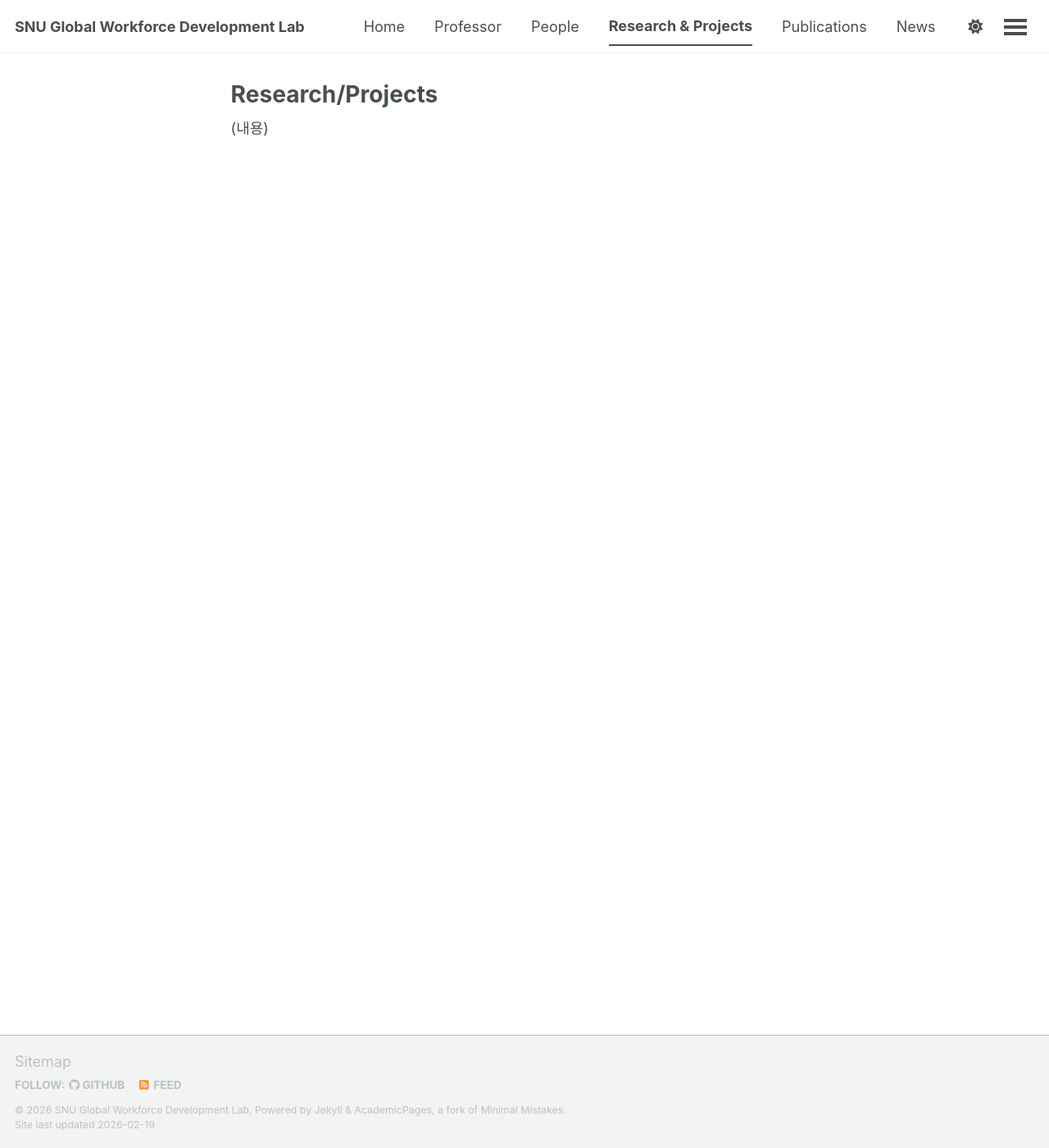
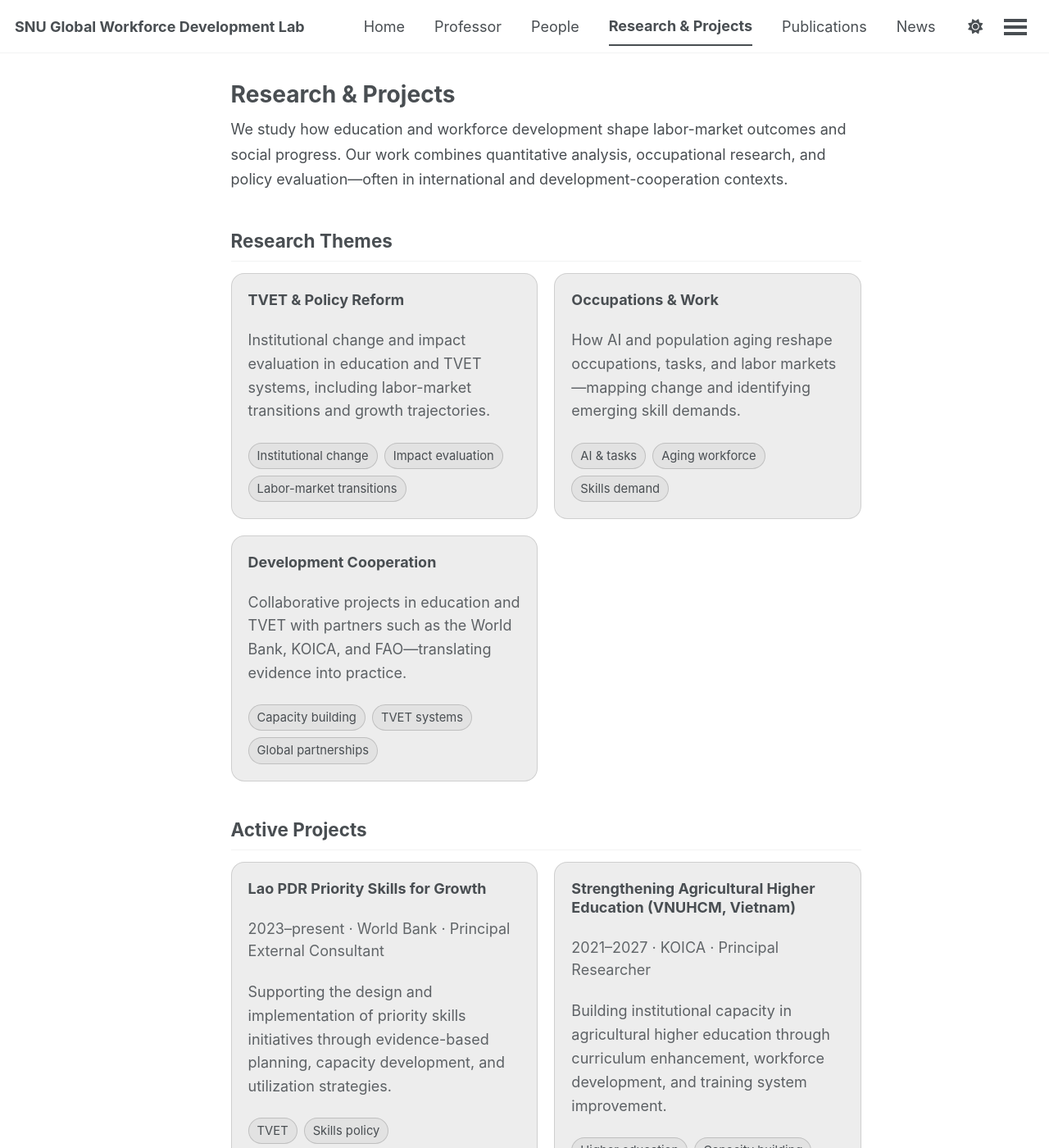
Before and after one commit to snu-global-workforce-lab/snu-global-workforce-lab.github.io, a Jekyll site: the page built from _pages/research.md, in a window 1280 px wide and 1400 px high. Shown: the whole window at 82% size. Built offline with Jekyll 4.4.1, drawn with Linux system fonts in a browser that asks for light colours; a script bundle is joined from its source files by our own code; library files that are not in the unit come from our copies; some of the changed text lies outside the part shown.

Commit message:
Update research.md

```diff
--- a/_pages/research.md
+++ b/_pages/research.md
@@ -1,6 +1,147 @@
 ---
-title: "Research/Projects"
+title: "Research & Projects"
 permalink: /research/
 author_profile: false
 ---
-(내용)
+
+<style>
+/* shared card style (works across day/night themes without theme detection) */
+.card-grid{
+  display:grid;
+  grid-template-columns: repeat(auto-fill, minmax(260px, 1fr));
+  gap:20px;
+  margin: 14px 0 26px 0;
+}
+.card{
+  border-radius:16px;
+  padding:20px;
+  background: rgba(128,128,128,0.14);
+  border: 1px solid rgba(128,128,128,0.28);
+  transition: transform 0.18s ease, box-shadow 0.18s ease, background 0.18s ease, border-color 0.18s ease;
+}
+.card:hover{
+  transform: translateY(-2px);
+  background: rgba(128,128,128,0.18);
+  border-color: rgba(128,128,128,0.36);
+  box-shadow: 0 10px 26px rgba(0,0,0,0.18);
+}
+.card-title{ margin:0 0 10px 0; font-size:1.12rem; line-height:1.3; }
+.card-meta{ margin:0 0 10px 0; opacity:0.85; }
+.card-desc{ margin:0; line-height:1.6; opacity:0.88; }
+.tag-row{ margin-top:12px; display:flex; gap:8px; flex-wrap:wrap; }
+.tag{
+  font-size:0.82rem;
+  padding:4px 10px;
+  border-radius:999px;
+  border:1px solid rgba(128,128,128,0.35);
+  background: rgba(128,128,128,0.10);
+}
+.section{ margin-top: 34px; }
+</style>
+
+<p style="max-width: 980px; margin: 0 auto 10px auto; line-height:1.7;">
+We study how education and workforce development shape labor-market outcomes and social progress.
+Our work combines quantitative analysis, occupational research, and policy evaluation—often in international and development-cooperation contexts.
+</p>
+
+<div class="section"></div>
+
+## Research Themes
+
+<div class="card-grid">
+
+  <div class="card">
+    <p class="card-title"><strong>TVET &amp; Policy Reform</strong></p>
+    <p class="card-desc">
+      Institutional change and impact evaluation in education and TVET systems, including labor-market transitions and growth trajectories.
+    </p>
+    <div class="tag-row">
+      <span class="tag">Institutional change</span>
+      <span class="tag">Impact evaluation</span>
+      <span class="tag">Labor-market transitions</span>
+    </div>
+  </div>
+
+  <div class="card">
+    <p class="card-title"><strong>Occupations &amp; Work</strong></p>
+    <p class="card-desc">
+      How AI and population aging reshape occupations, tasks, and labor markets—mapping change and identifying emerging skill demands.
+    </p>
+    <div class="tag-row">
+      <span class="tag">AI &amp; tasks</span>
+      <span class="tag">Aging workforce</span>
+      <span class="tag">Skills demand</span>
+    </div>
+  </div>
+
+  <div class="card">
+    <p class="card-title"><strong>Development Cooperation</strong></p>
+    <p class="card-desc">
+      Collaborative projects in education and TVET with partners such as the World Bank, KOICA, and FAO—translating evidence into practice.
+    </p>
+    <div class="tag-row">
+      <span class="tag">Capacity building</span>
+      <span class="tag">TVET systems</span>
+      <span class="tag">Global partnerships</span>
+    </div>
+  </div>
+
+</div>
+
+<div class="section"></div>
+
+## Active Projects
+
+<div class="card-grid">
+
+  <div class="card">
+    <p class="card-title"><strong>Lao PDR Priority Skills for Growth</strong></p>
+    <p class="card-meta">2023–present · World Bank · Principal External Consultant</p>
+    <p class="card-desc">
+      Supporting the design and implementation of priority skills initiatives through evidence-based planning, capacity development, and utilization strategies.
+    </p>
+    <div class="tag-row">
+      <span class="tag">TVET</span>
+      <span class="tag">Skills policy</span>
+      <span class="tag">Implementation support</span>
+    </div>
+  </div>
+
+  <div class="card">
+    <p class="card-title"><strong>Strengthening Agricultural Higher Education (VNUHCM, Vietnam)</strong></p>
+    <p class="card-meta">2021–2027 · KOICA · Principal Researcher</p>
+    <p class="card-desc">
+      Building institutional capacity in agricultural higher education through curriculum enhancement, workforce development, and training system improvement.
+    </p>
+    <div class="tag-row">
+      <span class="tag">Higher education</span>
+      <span class="tag">Capacity building</span>
+      <span class="tag">Workforce development</span>
+    </div>
+  </div>
+
+  <div class="card">
+    <p class="card-title"><strong>Agri-business Incubator</strong></p>
+    <p class="card-meta">2023 · FAO · External Expert</p>
+    <p class="card-desc">
+      Providing technical advice to strengthen incubation and training approaches for agribusiness and skills development.
+    </p>
+    <div class="tag-row">
+      <span class="tag">Agribusiness</span>
+      <span class="tag">Training models</span>
+      <span class="tag">Technical assistance</span>
+    </div>
+  </div>
+
+</div>
+
+<div class="section"></div>
+
+## Selected Past Projects
+
+- **Holeta Polytechnic College (Ethiopia): Organizational Capacity Diagnosis and Strategy Development** (2019) — KDI
+- **Agricultural Workforce Development Cooperation in Developing Countries (I)** (2020) — Ministry of Agriculture, Food and Rural Affairs (Korea)
+- **Agricultural Workforce Development Cooperation in Developing Countries (II)** (2021) — Ministry of Agriculture, Food and Rural Affairs (Korea)
+- **Delegation Expert: TVET policy advice for digital transformation (Thailand)** (2021) — KDI
+- **Post-evaluation: Philippines HRD Center Building Project** (2017) — Evaluation Expert (TVET)
+- **KOICA University Project: Understanding of ODA** (2016–2017) — Project Manager
```
